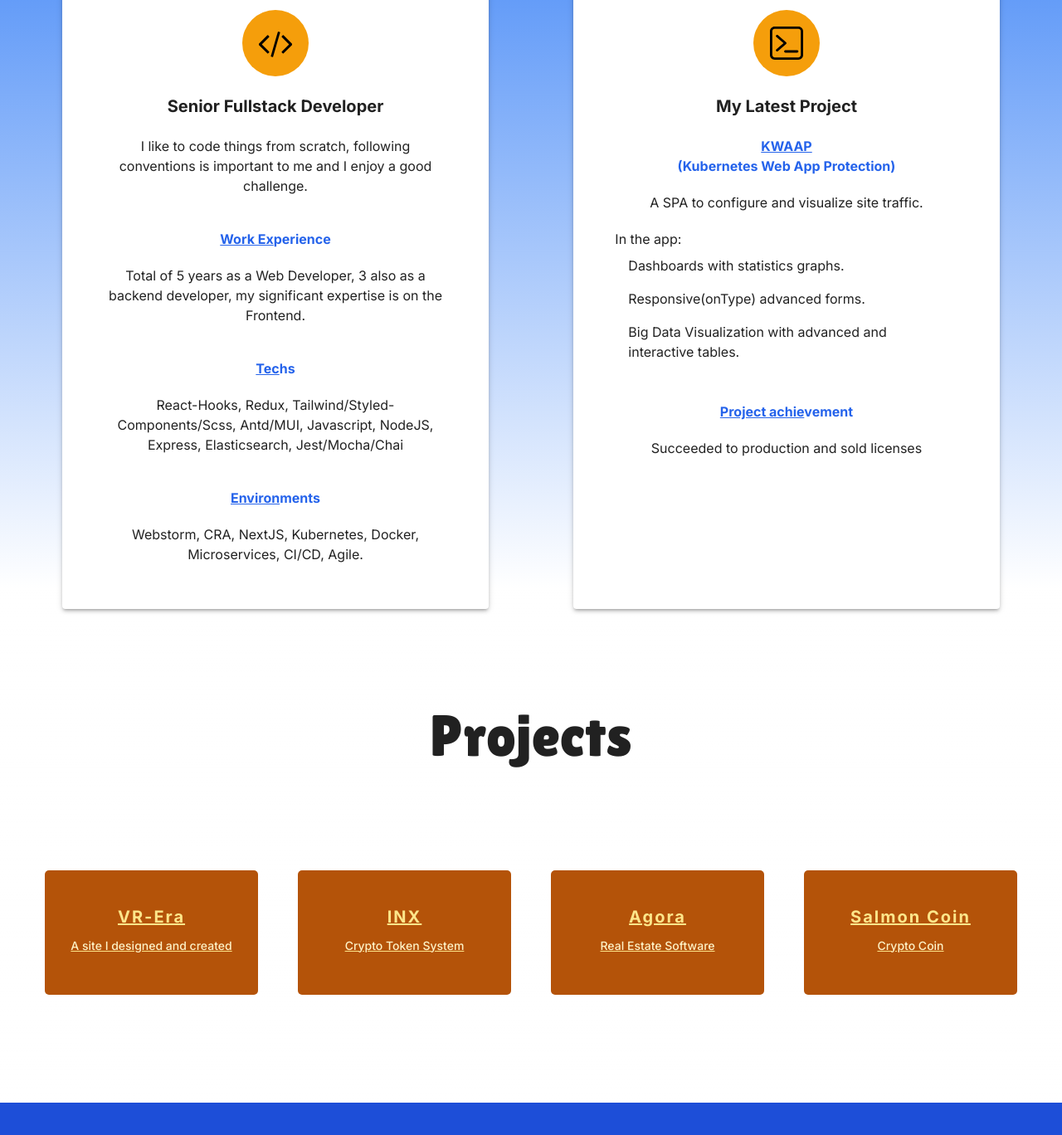
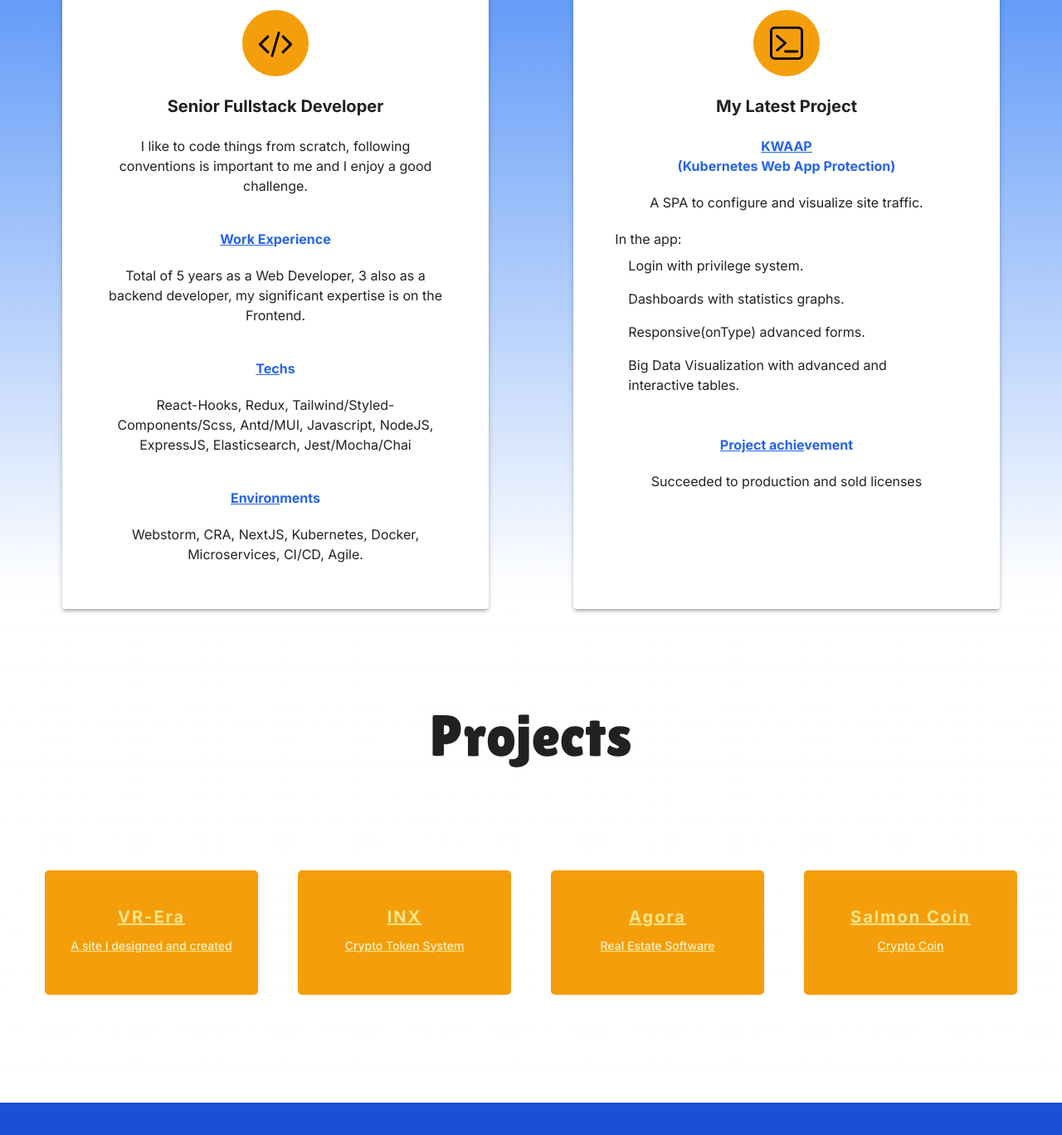
Before and after one commit to eladonline/portfiolio, a Next.js app: page / in a window 1280 px wide. Shown: the part 721-2089 px from the top of the page at 83% size. Built offline with nearby package versions, Linux system fonts and the light colour scheme.

Commit message:
change bg to project

```diff
--- a/app/home/Bio.tsx
+++ b/app/home/Bio.tsx
@@ -79,7 +79,7 @@ const Bio = () => {
 
               <Typography textAlign={"center"} variant={"body1"}>
                 React-Hooks, Redux, Tailwind/Styled-Components/Scss, Antd/MUI,
-                Javascript, NodeJS, Express, Elasticsearch, Jest/Mocha/Chai
+                Javascript, NodeJS, ExpressJS, Elasticsearch, Jest/Mocha/Chai
               </Typography>
             </section>
 
@@ -130,6 +130,7 @@ const Bio = () => {
                 A SPA to configure and visualize site traffic.
               </Typography>
               <List disablePadding subheader={"In the app:"}>
+                <ListItem>Login with privilege system.</ListItem>
                 <ListItem>Dashboards with statistics graphs.</ListItem>
                 <ListItem>Responsive(onType) advanced forms.</ListItem>
                 <ListItem>
--- a/app/home/Projects.tsx
+++ b/app/home/Projects.tsx
@@ -42,7 +42,7 @@ const Projects = () => {
             <Grid2 key={title} xs={9} sm={6} lg={4} xl={3}>
               <a className={" text-amber-200 "} target={"_blank"} href={source}>
                 <Box
-                  className={`bg-amber-700 transition duration-300 group hover:bg-amber-900 text-center p-4 pt-[40px] rounded-[5px] flex flex-col cursor-pointer w-full h-[150px]  items-center`}
+                  className={`bg-amber-500 transition duration-300 group hover:bg-amber-700 text-center p-4 pt-[40px] rounded-[5px] flex flex-col cursor-pointer w-full h-[150px]  items-center`}
                   gap={1}
                 >
                   <Typography
```
